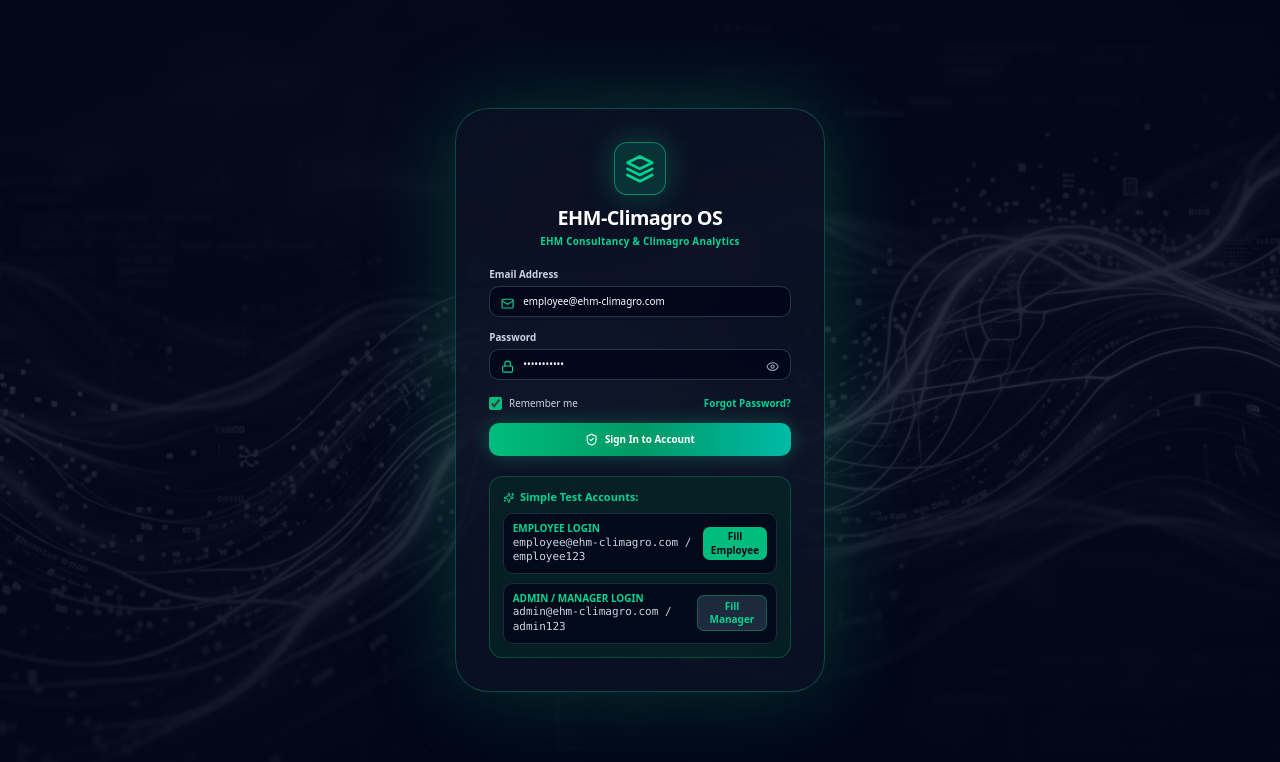
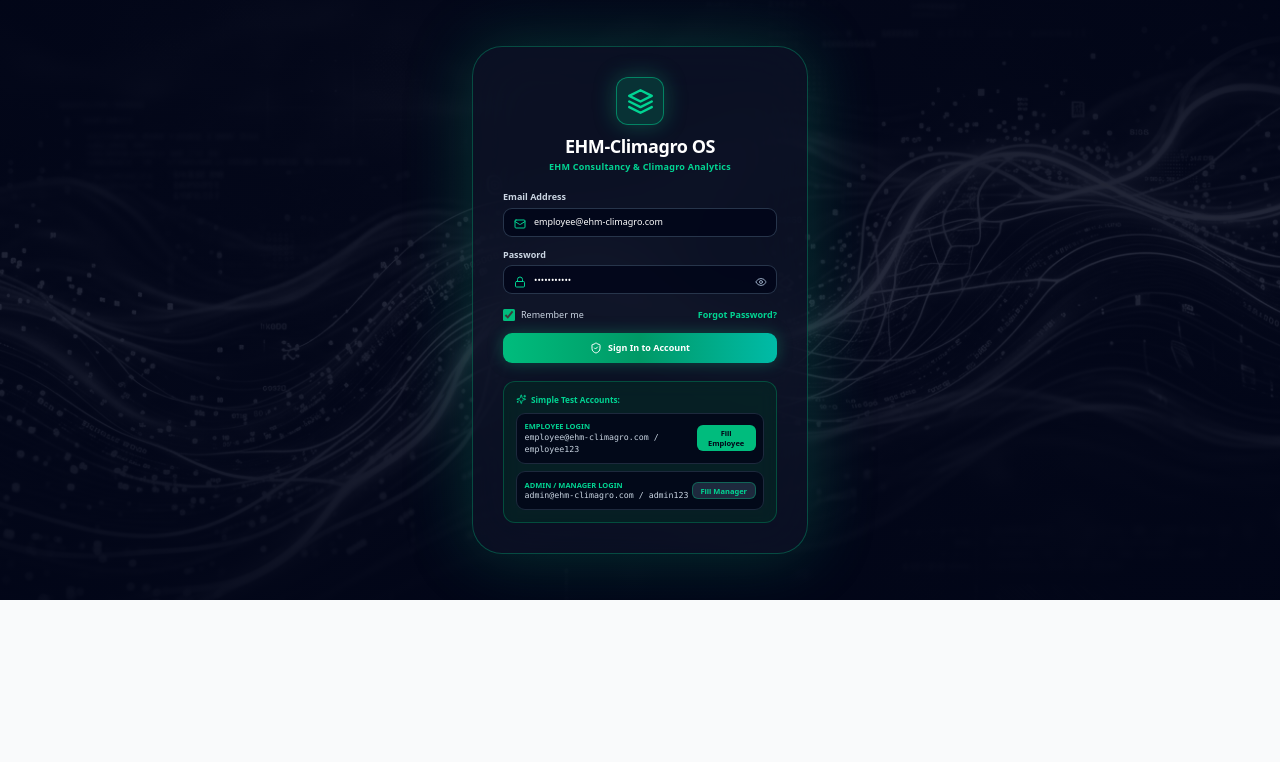
Before and after one commit to ashutosh096/hrdashboard, a React (Vite) app in the folder artifacts/hr-dashboard/: page / in a window 1280 px wide. Shown: the top 762 px of the page. Built offline with nearby package versions, Linux system fonts and the light colour scheme.

Commit message:
style(ui): force 75% viewport display scale by default in index.css matching Img 3 and Img 4

```diff
--- a/artifacts/hr-dashboard/src/index.css
+++ b/artifacts/hr-dashboard/src/index.css
@@ -9,11 +9,8 @@
     --card-bg: #FFFFFF;
   }
 
-  html {
-    font-size: 82.5%; /* Scaled down base unit to render compact 75% display density */
-  }
-
   body {
+    zoom: 75%;
     background-color: var(--bg-page);
     color: #111827;
     font-family: 'Inter', system-ui, -apple-system, sans-serif;
```
Also changed, not shown: 1 other file (tests, documents, lock files or other folders).
